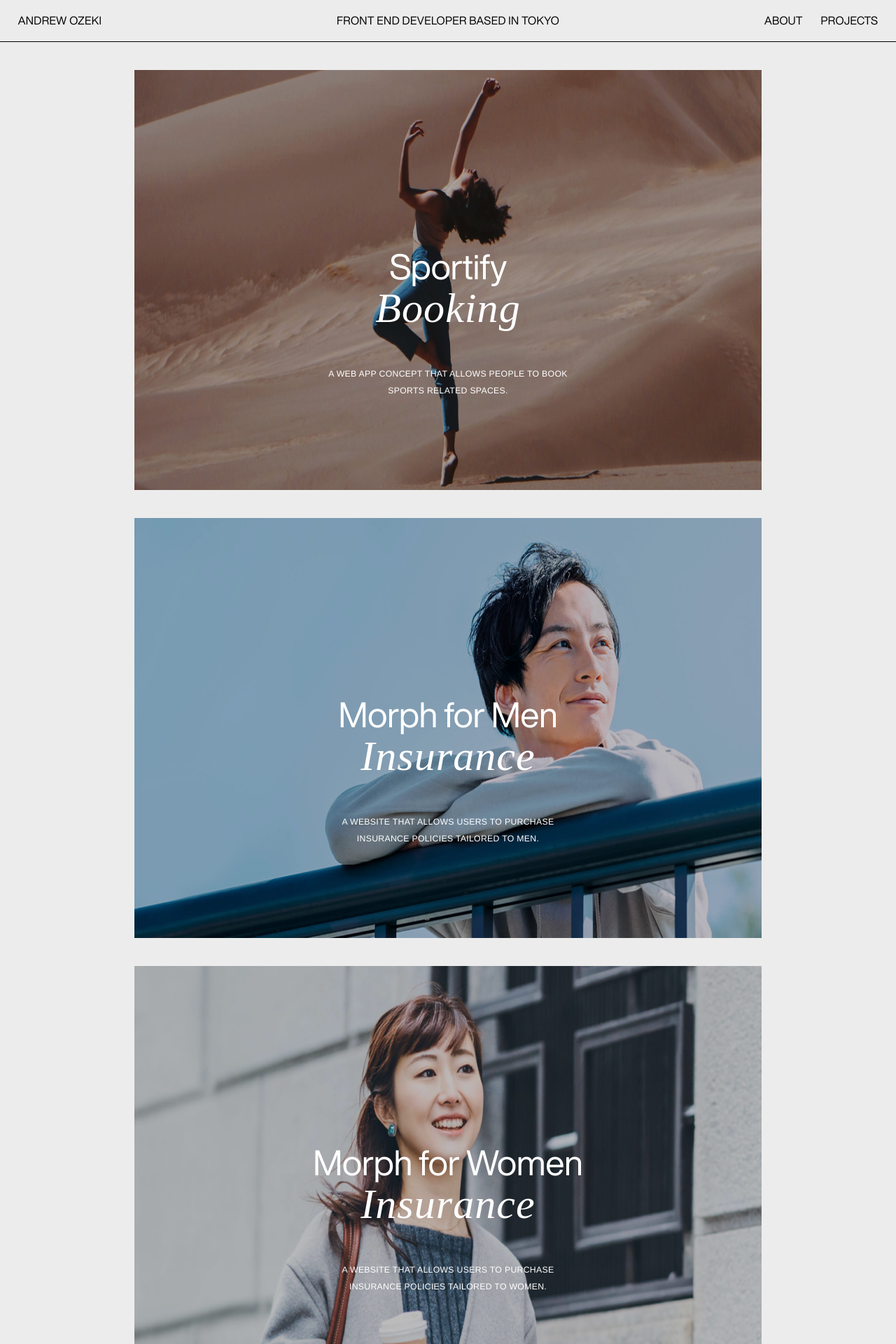
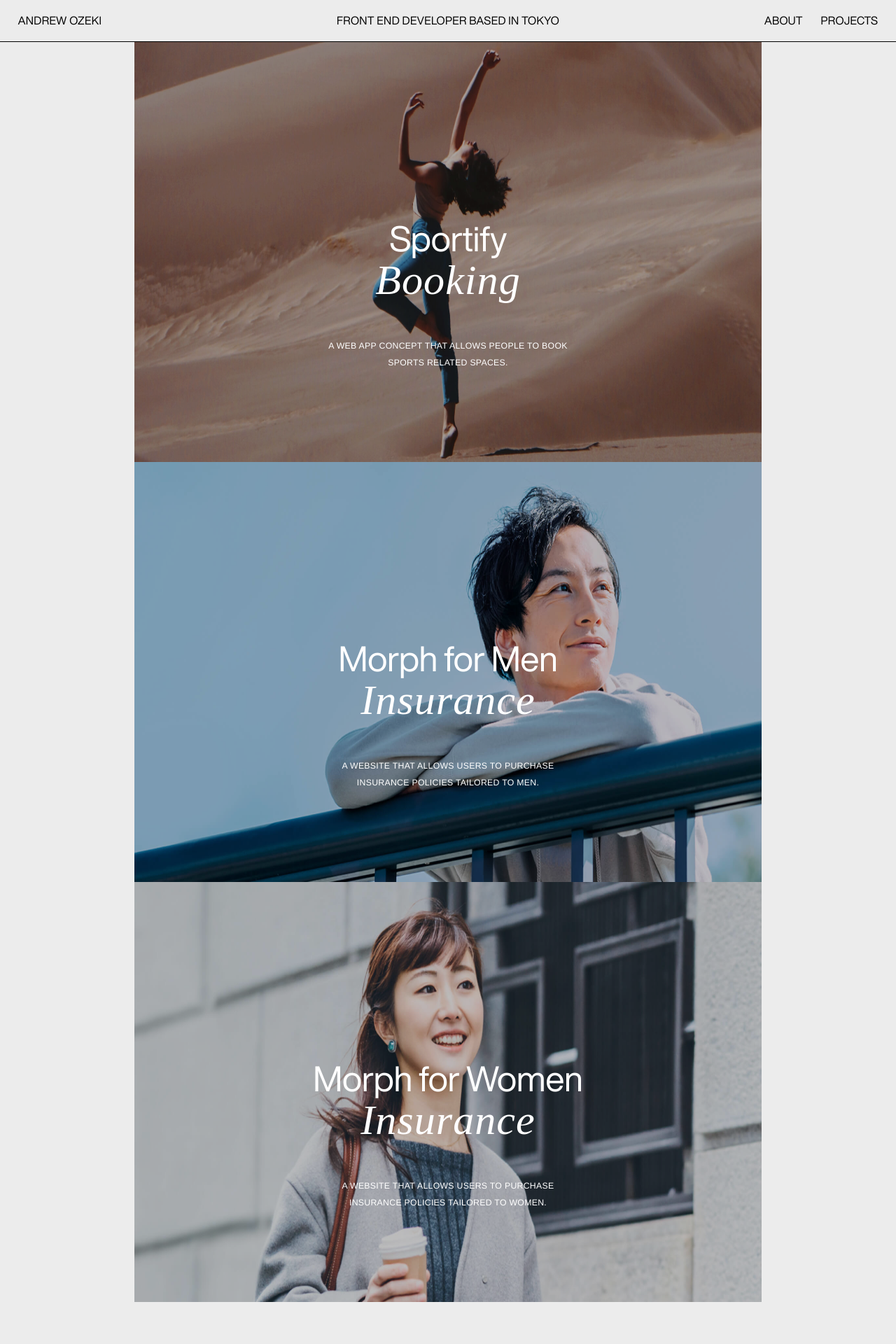
Before and after one commit to ozeki123/ozeki-portfolio-2022, a React (Create React App) app: page / in a window 1280 px wide. Shown: the top 1920 px of the page at 70% size. After the commit the page ends 1864 px from the top, so only its background shows below. Built offline with nearby package versions, Linux system fonts and the light colour scheme; a web font is replaced by a local one.

Commit message:
added: routing animations

```diff
--- a/src/pages/ProjectPage/ProjectPage.scss
+++ b/src/pages/ProjectPage/ProjectPage.scss
@@ -65,10 +65,11 @@
 
   }
     .container{
+      width: 100%;
+      height: 100%;
       z-index: 999;
       // position: absolute;
       // top: 40vh;
-      // top: 0;
       // background-color: white;
       .item-image{
         width: 100%;
@@ -77,8 +78,7 @@
           // object-fit: cover;
           width: 100%;
           height: 100%;
-          filter: brightness(75%);
-
+          filter: brightness(100%);
         }
       }
 
--- a/src/pages/Projects/Projects.js
+++ b/src/pages/Projects/Projects.js
@@ -11,23 +11,45 @@
 const Projects = () => {
   const [selected, setSelected] = useState(false);
 
-  const item = selected !== false ? files[selected] : null;
-  const control = useAnimation();
-
-
-
-
-
-
+  useEffect(() => {
+    console.log(selected);
+  }, [selected])
 
 
   return (
     <div className="projects-container">
         <motion.div className="items" >
           <motion.div className="items-content">
-            {files.map((file, i) => (
-              <Project file={file} i={i}/>
-            ))}
+            <motion.div
+              initial={{y:0, opacity: 1}}
+              animate={selected === 1 && {y:-100, opacity: 0}}
+              transition={{duration: 0.7, ease: "easeInOut"}}
+              onClick={() => setSelected(0)}>
+                <Project file={files[0]} i={0}/>
+            </motion.div>
+
+            <motion.div
+              initial={{y:0, opacity: 1}}
+              onClick={() => setSelected(1)}
+              animate={selected === 0 ? {y:100, opacity: 0} : selected === 2 ? {y:-100, opacity: 0} : {}}
+              transition={{duration: 0.7, ease: "easeInOut"}}
+              >
+                <Project file={files[1]} i={1}/>
+            </motion.div>
+
+            <motion.div
+              initial={{y:0, opacity: 1}}
+              animate={selected === 1 && {y:100, opacity: 0}}
+              transition={{duration: 0.7, ease: "easeInOut"}}
+              onClick={() => setSelected(2)}>
+              <Project file={files[2]} i={2}/>
+            </motion.div>
+
+            {
+            //   files.map((file, i) => (
+            //   <Project file={file} i={i}/>
+            // ))
+            }
           </motion.div>
         </motion.div>
     </div>
--- a/src/pages/Projects/Projects.scss
+++ b/src/pages/Projects/Projects.scss
@@ -9,14 +9,12 @@
     width: 100%;
     position: relative;
     padding-top: 0vh;
-
     .items-content{
       width: 100%;
       height: 100%;
       display: flex;
       flex-direction: column;
       align-items: center;
-
       a{
         padding-top: 5vh;
       }
@@ -27,6 +25,12 @@
         //   justify-content: center;
         // margin: 0 auto;
         // padding-top: 5vh;
+        &:hover{
+          img{
+            filter: brightness(95%) !important;
+          }
+
+        }
         .project-image{
           width: 100%;
           height: 100%;
@@ -126,6 +130,7 @@
         img{
           width: 100%;
           height: 100%;
+
         }
       }
 
```
